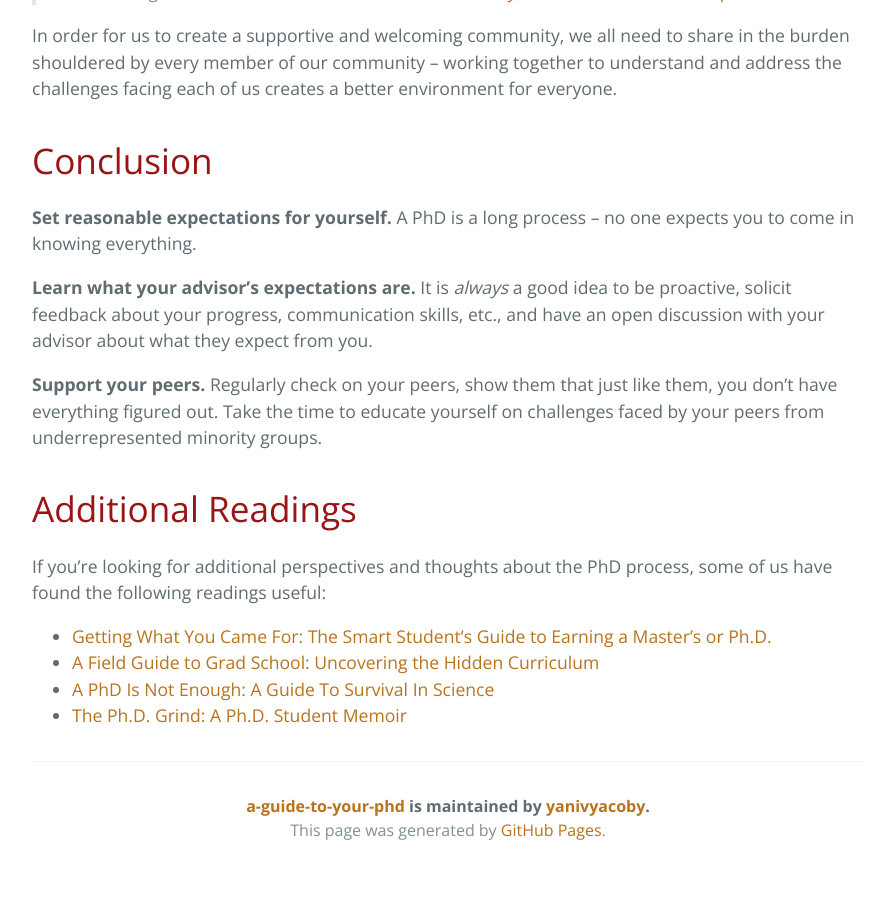
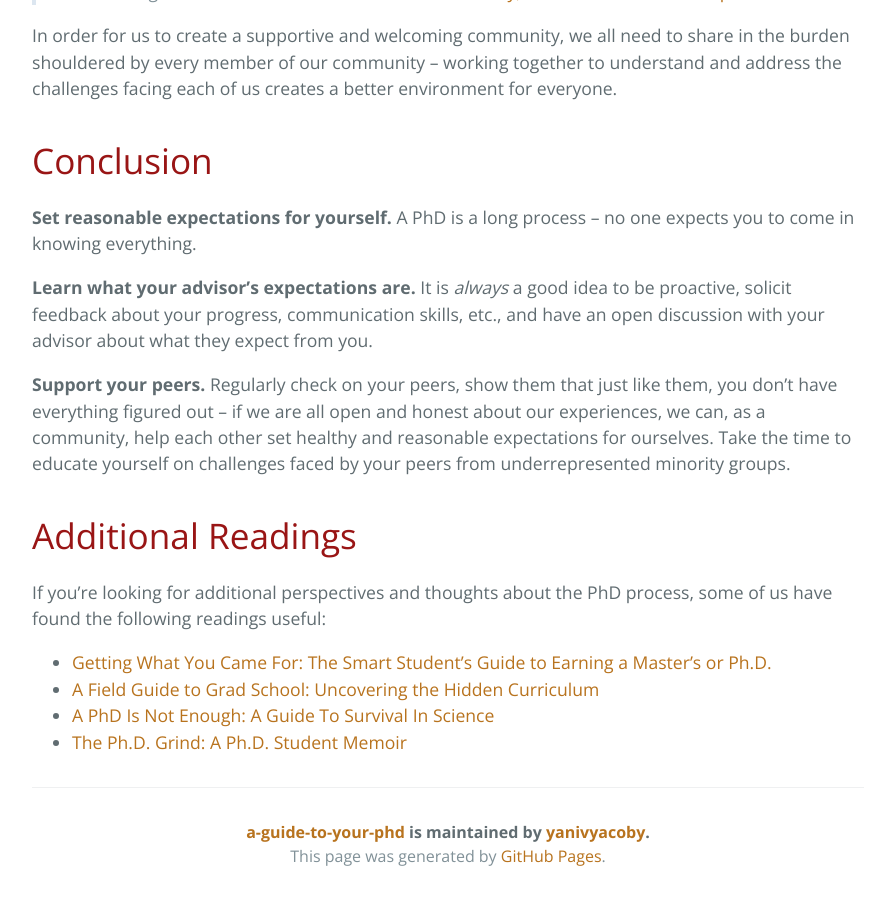
Before and after one commit to yanivyacoby/a-guide-to-your-phd, a Jekyll site: the page built from guide.md, in a window 1280 px wide and 900 px high, scrolled down 13214 px. Shown: the whole window, without its empty margins (192-1076 px from the left). Built offline with Jekyll 4.4.1, drawn with Linux system fonts in a browser that asks for light colours; before the commit the page ends 14088 px from its top, so only the background shows below that.

Commit message:
Update guide.md

```diff
--- a/guide.md
+++ b/guide.md
@@ -420,7 +420,8 @@ It is _always_ a good idea to be proactive, solicit feedback about your progress
 and have an open discussion with your advisor about what they expect from you.
 
 **Support your peers.**
-Regularly check on your peers, show them that just like them, you don't have everything figured out.
+Regularly check on your peers, show them that just like them, you don't have everything figured out --
+if we are all open and honest about our experiences, we can, as a community, help each other set healthy and reasonable expectations for ourselves.
 Take the time to educate yourself on challenges faced by your peers from underrepresented minority groups.
 
 
```
